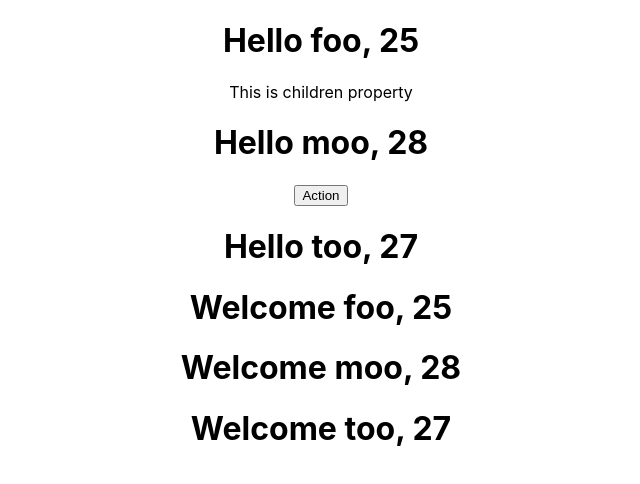
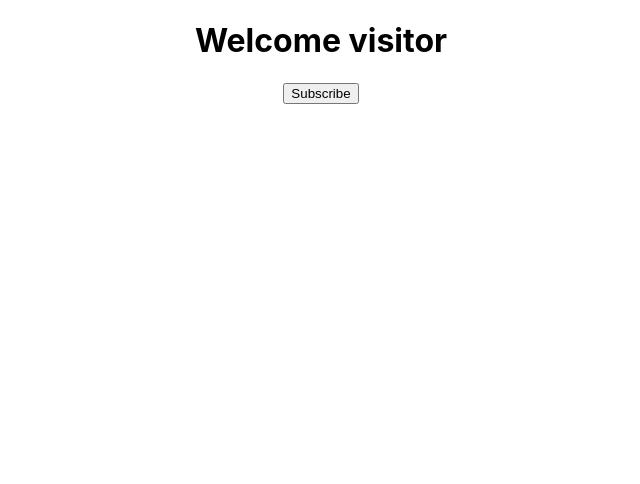
Before and after one commit to almamun6/Hello_React, a React (Create React App) app in the folder hello-world/: page / in a window 1280 px wide. Shown: the top 484 px of the page, without its empty margins (319-959 px from the left). Built offline with nearby package versions, Linux system fonts and the light colour scheme.

Commit message:
Component State

```diff
--- a/hello-world/src/App.js
+++ b/hello-world/src/App.js
@@ -4,13 +4,15 @@
 import Greet from './components/Greet'
 import Welcome from './components/Welcome'
 import Hello from './components/Hello'
+import Message from './components/Message'
 
 
 class App extends Component {
   render() {
     return (
       <div className="App">
-        <Greet name="foo" age="25">
+        <Message />
+        {/* <Greet name="foo" age="25">
           <p>This is children property</p>
         </Greet>
         <Greet name="moo" age="28">
@@ -20,7 +22,7 @@
 
         <Welcome name="foo" age="25" />
         <Welcome name="moo" age="28" />
-        <Welcome name="too" age="27" />
+        <Welcome name="too" age="27" /> */}
         {/* <Hello /> */}
       </div>
     )
--- /dev/null
+++ b/hello-world/src/components/Message.js
@@ -0,0 +1,28 @@
+import React, { Component } from 'react'
+
+class Message extends Component {
+
+    constructor() {
+        super()
+        this.state = {
+            message: 'Welcome visitor'
+        }
+    }
+
+    changeMessage() {
+        this.setState({
+            message: 'Thanks'
+        })
+    }
+
+    render() {
+        return (
+            <div>
+                <h1>{this.state.message}</h1>
+                <button onClick={() => this.changeMessage()}>Subscribe</button>
+            </div>
+        )
+    }
+}
+
+export default Message
```
